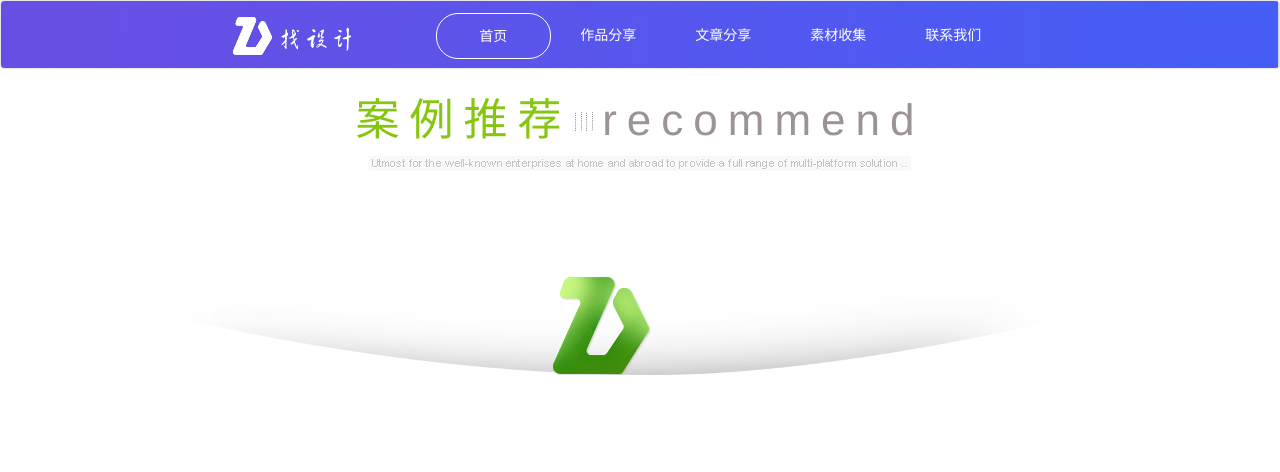
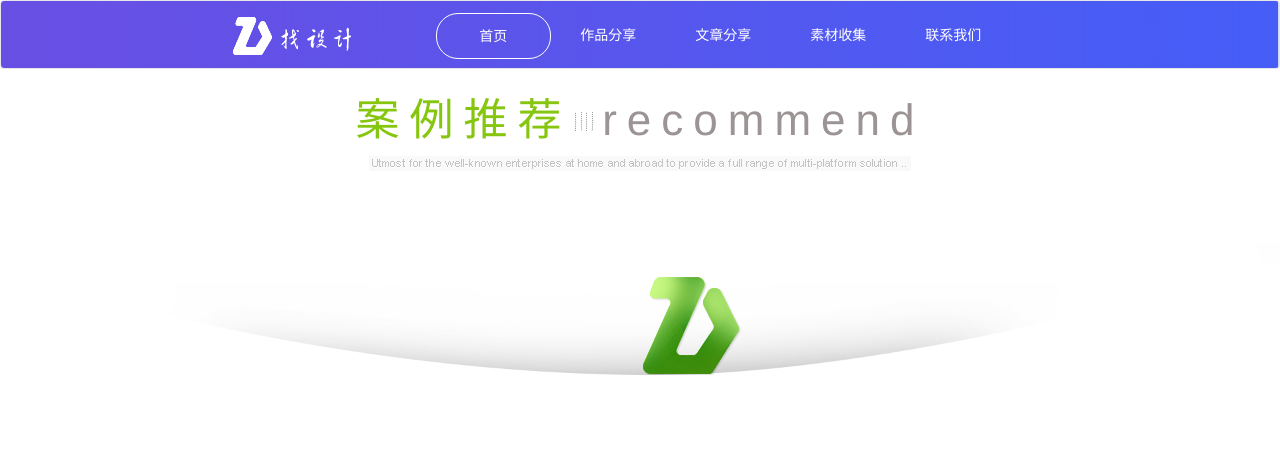
Before and after one commit to winljm001/die, a plain HTML site: page zhaosheji/index.html in a window 1280 px wide. Drawn offline with Linux system fonts and the light colour scheme.

Commit message:
css修改左边距离

```diff
--- a/zhaosheji/css/common.css
+++ b/zhaosheji/css/common.css
@@ -38,7 +38,7 @@
 /*内容logo*/
 .content-logo{position:relative;}
 .content-logo .logo-foot{width:100%;}
-.content-logo .logo-footer{position:absolute; bottom:0px; left:43%;}
+.content-logo .logo-footer{position:absolute; bottom:0px; left:50%;}
 
 /*内容serve*/
 .content-serve .type{text-align:center; width:1200px; margin:0px auto; color:#FFF;}
```
